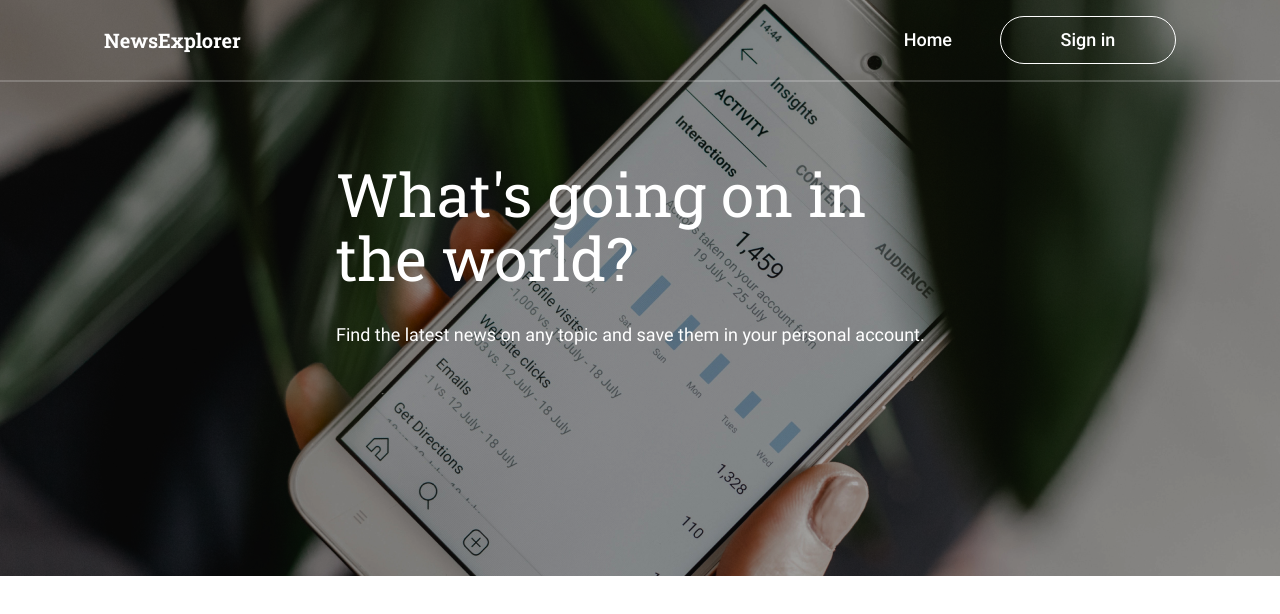
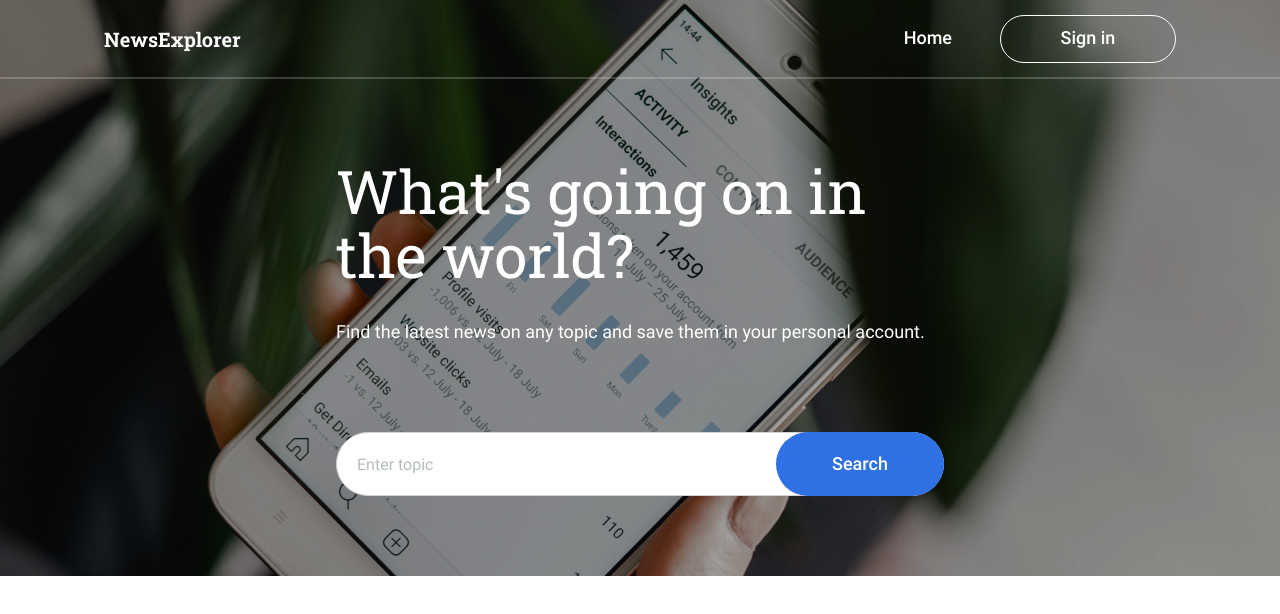
Before and after one commit to jorohino/news-explorer-frontend, a React (Vite) app: page / in a window 1280 px wide. Shown: the top 614 px of the page. Built offline with nearby package versions, Linux system fonts and the light colour scheme.

Commit message:
Implement basic search form CSS and HTML structure. Update header background CSS

```diff
--- a/src/components/Header/Header.css
+++ b/src/components/Header/Header.css
@@ -2,6 +2,7 @@
   width: 100%;
   height: 576px;
   background-image: url("../../assets/georgia-de-lotz--UsJoNxLaNo-unsplash.png");
+  background-position: center;
   color: #fff;
   display: flex;
   flex-direction: column;
--- a/src/components/SearchForm/SearchForm.css
+++ b/src/components/SearchForm/SearchForm.css
@@ -0,0 +1,44 @@
+.search-form {
+  position: relative;
+  display: flex;
+  justify-content: center;
+  align-items: center;
+  width: 100%;
+}
+
+.search-form__input {
+  width: 606px;
+  height: 42px;
+  padding: 10px 50px 10px 20px;
+  margin: 0;
+  border: 1px solid rgba(209, 210, 214, 1);
+  border-radius: 100px;
+  outline: none;
+  font-family: "Roboto";
+  font-size: 16px;
+  font-weight: 400;
+  line-height: 22px;
+  text-align: left;
+}
+
+.search-form__input::placeholder {
+  color: rgba(182, 188, 191, 1);
+}
+
+.search-form__submit {
+  position: absolute;
+  right: 0px;
+  width: 168px;
+  height: 64px;
+  padding: 10px 20px;
+  background-color: rgba(47, 113, 229, 1);
+  border: none;
+  border-radius: 100px;
+  color: #fff;
+  font-family: "Roboto";
+  font-size: 18px;
+  font-weight: 500;
+  line-height: 24px;
+  text-align: center;
+  cursor: pointer;
+}
--- a/src/components/SearchForm/SearchForm.jsx
+++ b/src/components/SearchForm/SearchForm.jsx
@@ -2,7 +2,18 @@ import { React } from "react";
 import "./SearchForm.css";
 
 function SearchForm({}) {
-  return <></>;
+  return (
+    <div className="search-form">
+      <input
+        className="search-form__input"
+        type="text"
+        placeholder="Enter topic"
+      ></input>
+      <button className="search-form__submit" type="submit">
+        Search
+      </button>
+    </div>
+  );
 }
 
 export default SearchForm;
```
